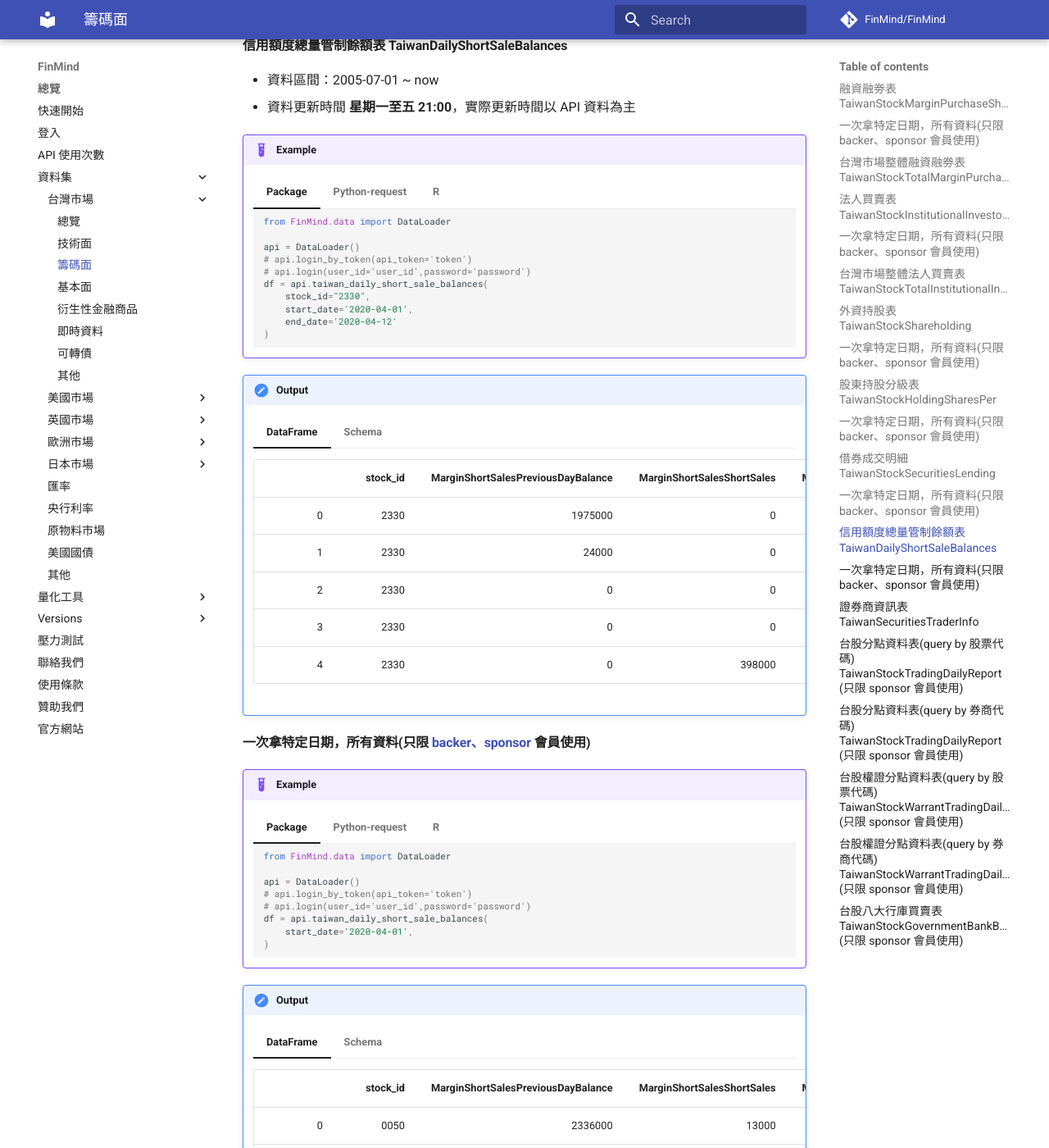
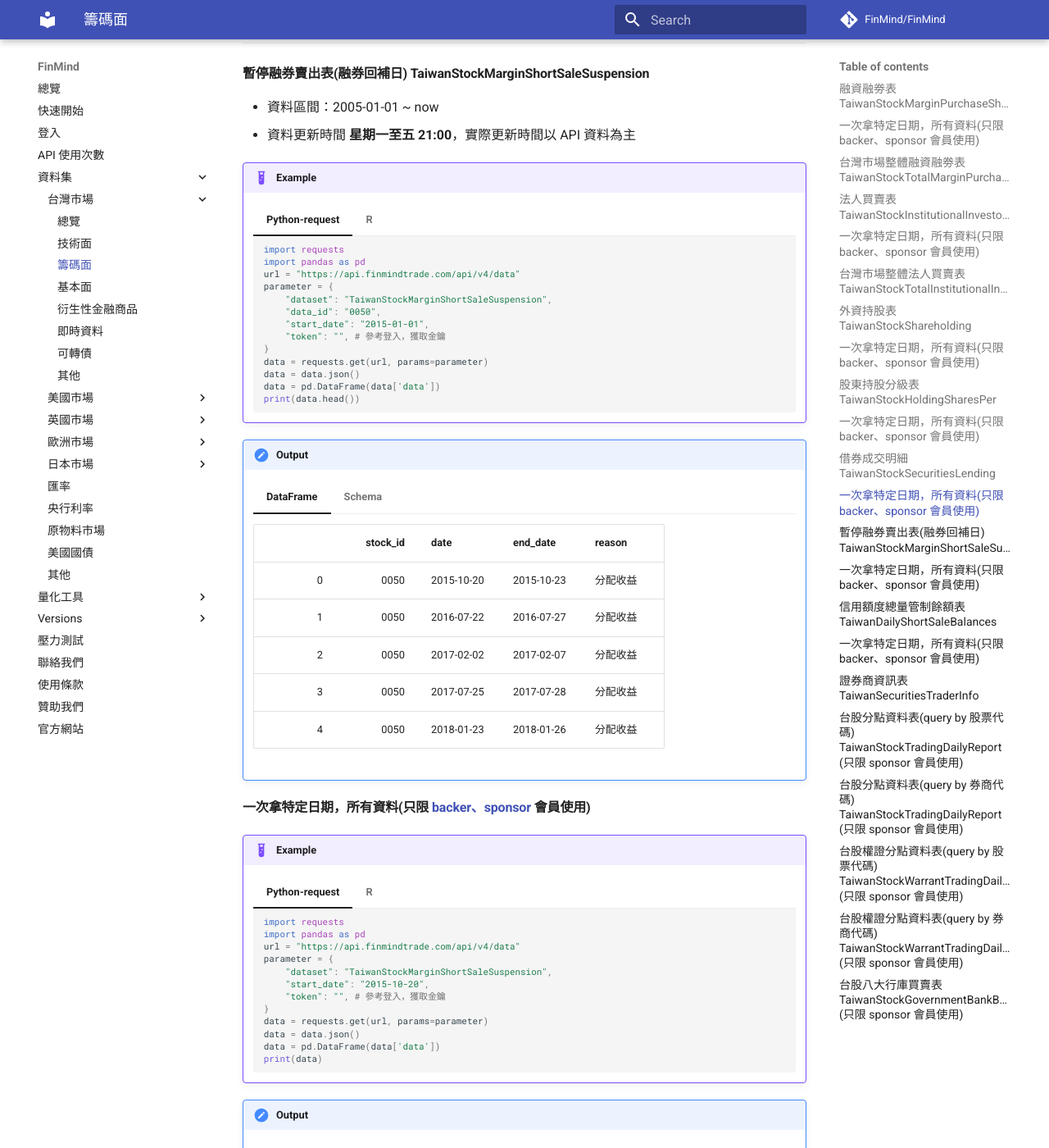
Before and after one commit to FinMind/FinMind-Doc, an MkDocs documentation site: the page built from docs/tutor/TaiwanMarket/Chip.md, in a window 1280 px wide and 1400 px high, scrolled down 10492 px. Shown: the whole window at 82% size. Built offline with MkDocs 1.6.1 and Material for MkDocs 9.7.7, drawn with Linux system fonts in a browser that asks for light colours; comment, search, counter and statistics services are not loaded; some of the changed text lies outside the part shown.

Commit message:
feat: add 暫停融券賣出表(融券回補日) TaiwanStockMarginShortSaleSuspension

````diff
--- a/docs/tutor/TaiwanMarket/Chip.md
+++ b/docs/tutor/TaiwanMarket/Chip.md
@@ -8,6 +8,7 @@
 - [外資持股表 TaiwanStockShareholding](https://finmind.github.io/tutor/TaiwanMarket/Chip/#taiwanstockshareholding)
 - [股權持股分級表 TaiwanStockHoldingSharesPer](https://finmind.github.io/tutor/TaiwanMarket/Chip/#taiwanstockholdingsharesper)
 - [借券成交明細 TaiwanStockSecuritiesLending](https://finmind.github.io/tutor/TaiwanMarket/Chip/#taiwanstocksecuritieslending)
+- [暫停融券賣出表(融券回補日) TaiwanStockMarginShortSaleSuspension](https://finmind.github.io/tutor/TaiwanMarket/Chip/#taiwanstockmarginshortsalesuspension)
 - [信用額度總量管制餘額表 TaiwanDailyShortSaleBalances](https://finmind.github.io/tutor/TaiwanMarket/Chip/#taiwandailyshortsalebalances)
 - [證券商資訊表 TaiwanSecuritiesTraderInfo](https://finmind.github.io/tutor/TaiwanMarket/Chip/#taiwansecuritiestraderinfo)
 - [台股分點資料表(query by 股票代碼) TaiwanStockTradingDailyReport](https://finmind.github.io/tutor/TaiwanMarket/Chip/#query-by-taiwanstocktradingdailyreport-sponsor)
@@ -971,6 +972,131 @@
         }
         ```
 
+
+----------------------------------
+#### 暫停融券賣出表(融券回補日) TaiwanStockMarginShortSaleSuspension
+
+- 資料區間：2005-01-01 ~ now
+- 資料更新時間 **星期一至五 21:00**，實際更新時間以 API 資料為主
+
+!!! example
+    === "Python-request"
+        ```python
+        import requests
+        import pandas as pd
+        url = "https://api.finmindtrade.com/api/v4/data"
+        parameter = {
+            "dataset": "TaiwanStockMarginShortSaleSuspension",
+            "data_id": "0050",
+            "start_date": "2015-01-01",
+            "token": "", # 參考登入，獲取金鑰
+        }
+        data = requests.get(url, params=parameter)
+        data = data.json()
+        data = pd.DataFrame(data['data'])
+        print(data.head())
+
+        ```
+    === "R"
+        ```R
+        library(httr)
+        library(data.table)
+        library(dplyr)
+        url = 'https://api.finmindtrade.com/api/v4/data'
+        response = httr::GET(
+        url = url,
+        query = list(
+            dataset="TaiwanStockMarginShortSaleSuspension",
+            data_id="0050",
+            start_date= "2015-01-01",
+            token = "" # 參考登入，獲取金鑰
+        )
+        )
+        data = content(response)
+        df = data$data %>%
+        do.call('rbind',.) %>%
+        data.table
+        head(df)
+
+        ```
+
+!!! output
+    === "DataFrame"
+        |    |   stock_id | date       | end_date   | reason   |
+        |---:|-----------:|:-----------|:-----------|:---------|
+        |  0 |       0050 | 2015-10-20 | 2015-10-23 | 分配收益 |
+        |  1 |       0050 | 2016-07-22 | 2016-07-27 | 分配收益 |
+        |  2 |       0050 | 2017-02-02 | 2017-02-07 | 分配收益 |
+        |  3 |       0050 | 2017-07-25 | 2017-07-28 | 分配收益 |
+        |  4 |       0050 | 2018-01-23 | 2018-01-26 | 分配收益 |
+    === "Schema"
+        ```
+        {
+            stock_id: str,
+            date: str, # 開始日期
+            end_date: str,
+            reason: str
+        }
+        ```
+
+#### 一次拿特定日期，所有資料(只限 [backer、sponsor](https://finmindtrade.com/analysis/#/Sponsor/sponsor) 會員使用)
+
+!!! example
+    === "Python-request"
+        ```python
+        import requests
+        import pandas as pd
+        url = "https://api.finmindtrade.com/api/v4/data"
+        parameter = {
+            "dataset": "TaiwanStockMarginShortSaleSuspension",
+            "start_date": "2015-10-20",
+            "token": "", # 參考登入，獲取金鑰
+        }
+        data = requests.get(url, params=parameter)
+        data = data.json()
+        data = pd.DataFrame(data['data'])
+        print(data)
+
+        ```
+    === "R"
+        ```R
+        library(httr)
+        library(data.table)
+        library(dplyr)
+        url = 'https://api.finmindtrade.com/api/v4/data'
+        response = httr::GET(
+        url = url,
+        query = list(
+            dataset="TaiwanStockMarginShortSaleSuspension",
+            start_date= "2015-10-20",
+            token = "" # 參考登入，獲取金鑰
+        )
+        )
+        data = content(response)
+        df = data$data %>%
+        do.call('rbind',.) %>%
+        data.table
+        head(df)
+
+        ```
+
+!!! output
+    === "DataFrame"
+        |    |   stock_id | date       | end_date   | reason   |
+        |---:|-----------:|:-----------|:-----------|:---------|
+        |  0 |       0050 | 2015-10-20 | 2015-10-23 | 分配收益 |
+        |  1 |       0056 | 2015-10-20 | 2015-10-23 | 分配收益 |
+    === "Schema"
+        ```
+        {
+            stock_id: str,
+            date: str, # 開始日期
+            end_date: str,
+            reason: str
+        }
+        ```
+
+
 ----------------------------------
 #### 信用額度總量管制餘額表 TaiwanDailyShortSaleBalances
 
````
Also changed, not shown: other parts of docs/tutor/TaiwanMarket/Chip.md (+1 -1 lines), docs/tutor/TaiwanMarket/DataList.md (+2 -1 lines).
